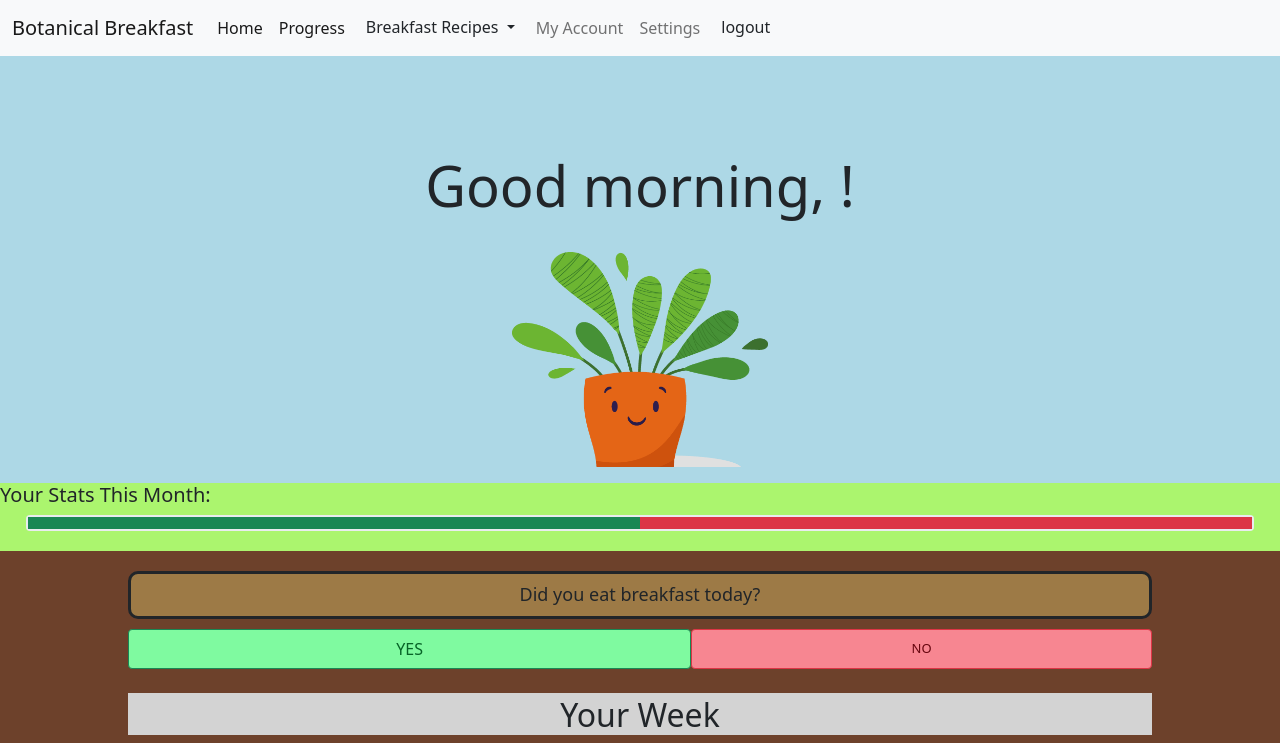
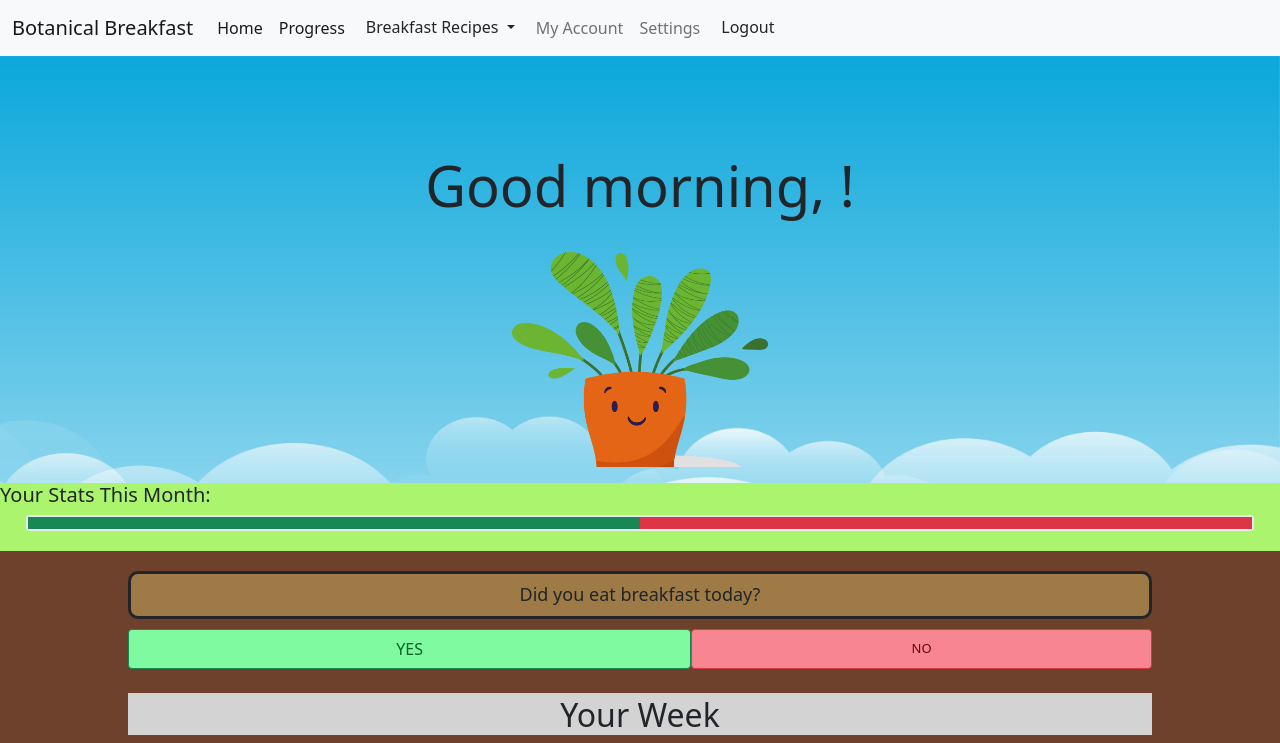
Before and after one commit to jainajose925/1800_202230_BBY30, a plain HTML site: page index.html in a window 1280 px wide. Shown: the top 743 px of the page. Drawn offline with nearby package versions, Linux system fonts and the light colour scheme; no server answers.

Commit message:
fixed some minor css things

```diff
--- a/index.html
+++ b/index.html
@@ -78,7 +78,7 @@
           <li class="nav-item">
             <a class="nav-link" href="#">Settings</a>
           </li>
-          <li><button class="btn logout">logout</button></li>
+          <li><button class="btn logout">Logout</button></li>
         </ul>
       </div>
     </div>
--- a/styles/calendar.css
+++ b/styles/calendar.css
@@ -12,7 +12,8 @@ body {
 }
 
 #sky {
-    background-color: lightblue;
+    background-image: url(/images/26302.jpg);
+    background-size: cover;
     grid-area: sky;
 }
 
--- a/styles/index.css
+++ b/styles/index.css
@@ -6,7 +6,7 @@
     grid-template-areas: "sky" "grass" "ground";
 }
 
-#sky {background-color: lightblue;grid-area: sky;}
+#sky {background-image: url(/images/26302.jpg); background-size:cover;grid-area: sky;}
 #grass {background-color: #abf56e;grid-area: grass;}
 #ground {background-color: #6d412b;grid-area: ground;}
 
--- a/styles/login.css
+++ b/styles/login.css
@@ -1,5 +1,6 @@
 body{
     background-image: url(/images/26302.jpg);
     background-position: center;
+    background-size: cover;
     margin: 80px;
 }
```
Also changed, not shown: scripts/index.js (+1 -16 lines).
